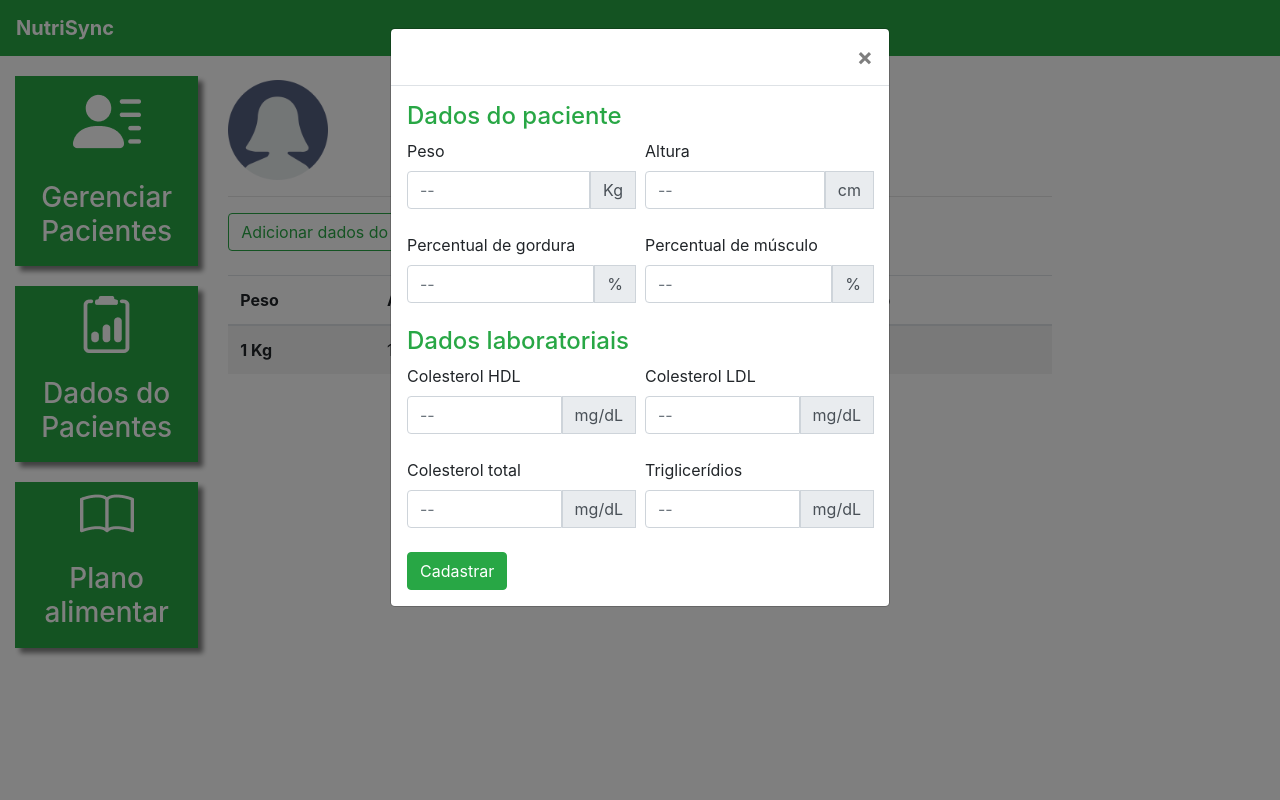
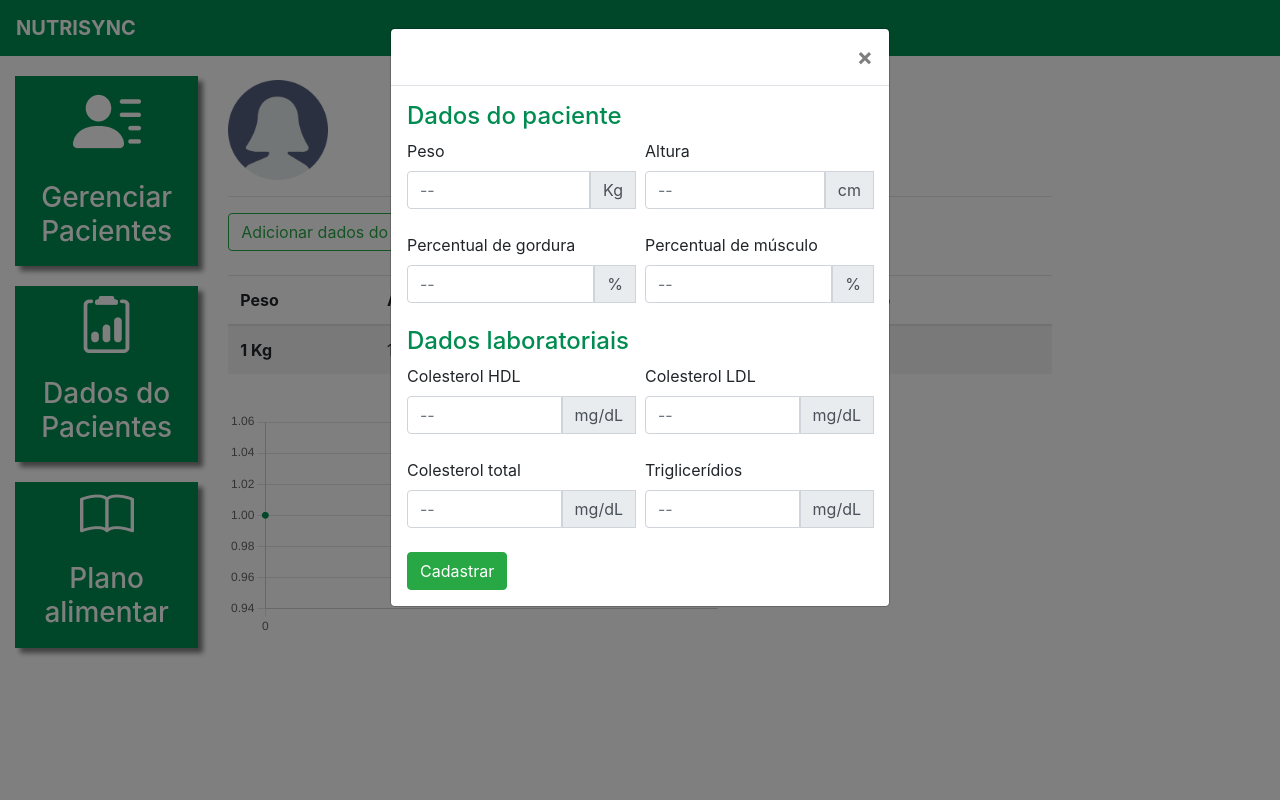
Before and after one commit to thiagojordao98/nutrisync, a Django app: page /dados_paciente/1/ in a window 1280 px wide, after a click on "Adicionar dados do paciente". Run offline with Django 4.2, Linux system fonts and the light colour scheme; a user stored in the database is signed in; tables that the repository leaves empty hold one stand-in row (values such as "Sample post").

Commit message:
feature: implemented patient weight evolution graph

```diff
--- a/autenticacao/templates/cadastro.html
+++ b/autenticacao/templates/cadastro.html
@@ -14,7 +14,7 @@
                 <div class="logo_sidebar">
 
                     <h2 class="logo" style='width: 20rem'>
-                        <img class="img_logo_sidebar" src="{% static "/autenticacao/img/logo_nutri_sync2.png" %}">
+                        <img class="img_logo_sidebar" src="{% static "/autenticacao/img/logo_nutri_sync9.png" %}">
                     </h2>
 
                 </div>
--- a/autenticacao/templates/logar.html
+++ b/autenticacao/templates/logar.html
@@ -13,7 +13,7 @@
             <div class="col-md-3 sidebar">
                 <div class="logo_sidebar">
                     <h2 class="logo" style="width: 30rem">
-                        <img class="img_logo_sidebar" src="{% static 'autenticacao/img/logo_nutri_sync2.png' %}" alt="logo">
+                        <img class="img_logo_sidebar" src="{% static 'autenticacao/img/logo_nutri_sync9.png' %}" alt="logo">
                     </h2>
                 </div>
             </div>
--- a/plataforma/templates/dados_paciente.html
+++ b/plataforma/templates/dados_paciente.html
@@ -56,6 +56,41 @@
             {% endfor %}
         </tbody>
     </table>
+
+    <div style="width: 60%;">
+        <canvas id="myChart"></canvas>
+    </div>
+    <script src="https://cdn.jsdelivr.net/npm/chart.js"></script>
+
+    <script>
+        fetch("/grafico_peso/{{paciente.id}}/",{
+            method: 'POST',
+        }).then(function(result){
+            return result.json()
+        }).then(function(data_paciente){
+
+            const data = {
+                labels: data_paciente['labels'],
+                datasets: [{
+                label: 'Peso paciente',
+                backgroundColor: 'rgb(0, 140, 80)',
+                borderColor: 'rgb(0, 140, 80)',
+                data: data_paciente['peso'],
+                }]
+            };
+
+            const config = {
+                type: 'line',
+                data: data,
+                options: {}
+            };
+
+            const myChart = new Chart(
+                document.getElementById('myChart'),
+                config
+            );
+        })
+    </script>
 
     <div class="modal fade" id="modal" tabindex="-1" role="dialog" aria-labelledby="exampleModalLabel" aria-hidden="true">
         <div class="modal-dialog" role="document">
--- a/plataforma/urls.py
+++ b/plataforma/urls.py
@@ -5,4 +5,5 @@ urlpatterns = [
     path('pacientes/', views.pacientes, name="pacientes"),
     path('dados_paciente/', views.dados_paciente_listar, name="dados_paciente_listar"),
     path('dados_paciente/<str:id>/', views.dados_paciente, name="dados_paciente"),
+    path('grafico_peso/<str:id>/', views.grafico_peso, name="grafico_peso")
 ]
--- a/plataforma/views.py
+++ b/plataforma/views.py
@@ -1,5 +1,5 @@
 from django.shortcuts import render, redirect, get_object_or_404
-from django.http import HttpResponse
+from django.http import HttpResponse, JsonResponse
 from django.contrib.auth.decorators import login_required
 from django.contrib import messages
 from django.contrib.messages import constants
@@ -101,3 +101,17 @@ def dados_paciente(request, id):
 
         messages.add_message(request, constants.SUCCESS, 'Dados cadastrado com sucesso')
         return redirect('/dados_paciente/')
+
+from django.views.decorators.csrf import csrf_exempt
+
+@login_required(login_url='/auth/logar/')
+@csrf_exempt
+def grafico_peso(request, id):
+    paciente = Pacientes.objects.get(id=id)
+    dados = DadosPaciente.objects.filter(paciente=paciente).order_by("data")
+
+    pesos = [dado.peso for dado in dados]
+    labels = list(range(len(pesos)))
+    data = {'peso': pesos,
+            'labels': labels}
+    return JsonResponse(data)
--- a/templates/base.html
+++ b/templates/base.html
@@ -11,8 +11,8 @@
   </head>
   <body>
     {% if user.is_authenticated %}
-      <nav style="background-color: #28A745;" class="navbar navbar-expand-lg navbar-dark">
-        <a style="font-weight: bold" class="navbar-brand" href="#">NutriSync</a>
+      <nav style="background-color: #008c50;" class="navbar navbar-expand-lg navbar-dark">
+        <a style="font-weight: bold" class="navbar-brand" href="#">NUTRISYNC</a>
         <button class="navbar-toggler" type="button" data-toggle="collapse" data-target="#navbarNav" aria-controls="navbarNav" aria-expanded="false" aria-label="Toggle navigation">
           <span class="navbar-toggler-icon"></span>
         </button>
--- a/templates/static/plataforma/css/css.css
+++ b/templates/static/plataforma/css/css.css
@@ -1,6 +1,6 @@
 .card-lateral{
 
-    background-color: #28A745;
+    background-color: #008c50;
     margin-top: 20px;
     padding: 10px;
     color: white;
@@ -17,7 +17,7 @@
 
 .titulo{
 
-    color: #28A745;
+    color: #008c50;
 
 }
 
```
Also changed, not shown: templates/static/autenticacao/css/css.css (+7 -5 lines), templates/static/autenticacao/img/logo_nutri_sync3.jpg (added), templates/static/autenticacao/img/logo_nutri_sync6.png (added), templates/static/autenticacao/img/logo_nutri_sync7.png (added), templates/static/autenticacao/img/logo_nutri_sync8.png (added), templates/static/autenticacao/img/logo_nutri_sync9.png (added).
